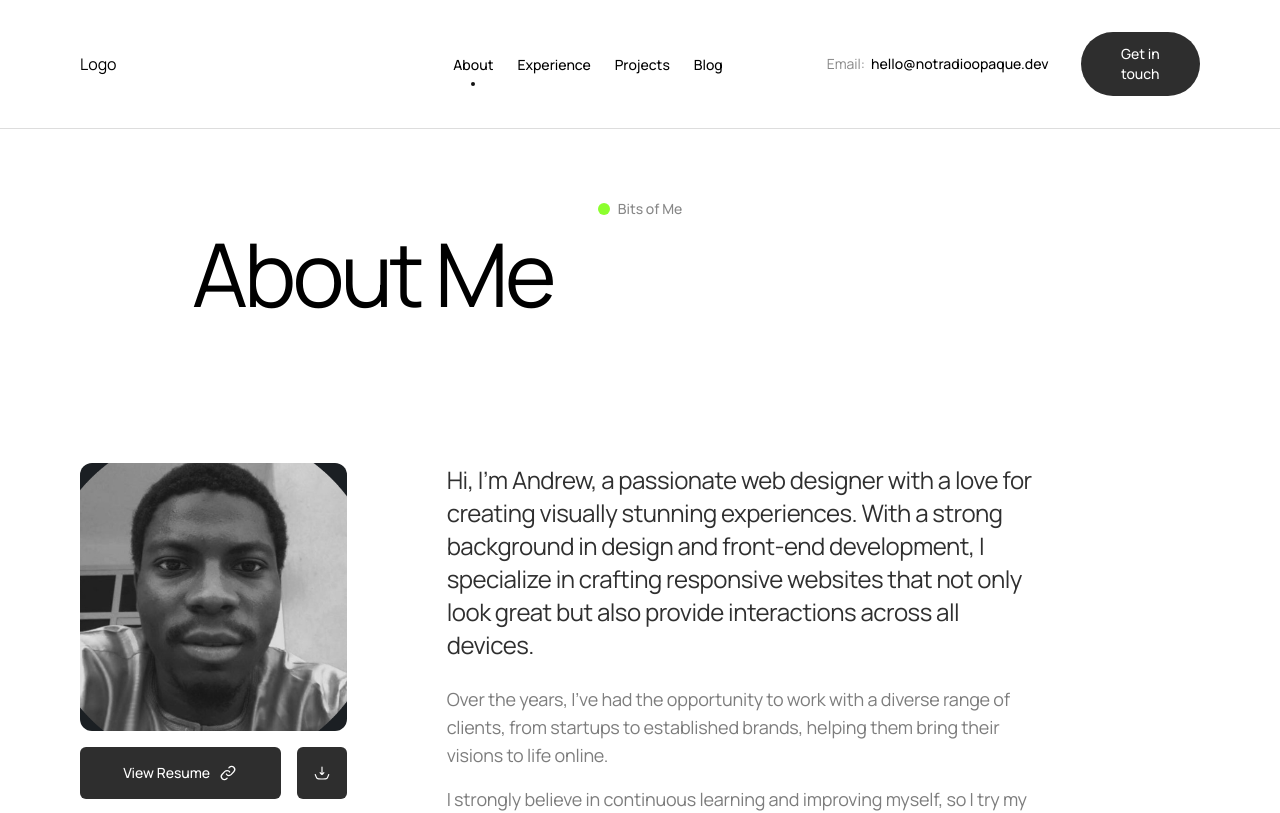
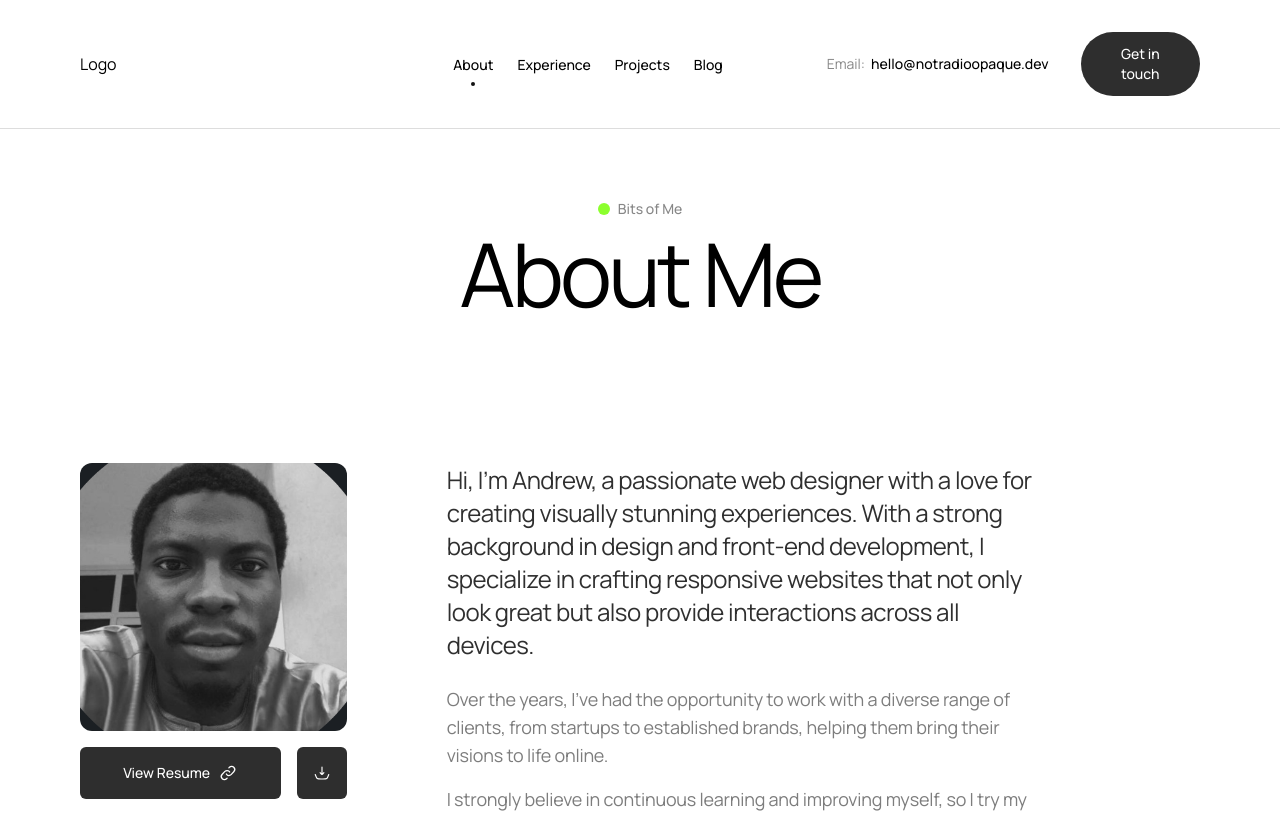
Before and after one commit to notRadioOpaque/heyismail.xyz, a SvelteKit app: page /about in a window 1280 px wide. Shown: the top 813 px of the page. Built offline with nearby package versions, Linux system fonts and the light colour scheme.

Commit message:
:art: updated About section text alignment for improved visual appeal and consistency by changing the class to center the text, enhancing overall readability across different screen sizes.

```diff
--- a/src/routes/about/+page.svelte
+++ b/src/routes/about/+page.svelte
@@ -42,7 +42,7 @@
 
 		<p
 			bind:this={heroText}
-			class="mx-auto text-[36px] leading-[45px] tracking-[-0.7px] md:w-[70%] md:text-[88px]
+			class="mx-auto text-center text-[36px] leading-[45px] tracking-[-0.7px] md:w-[70%] md:text-[88px]
 			md:leading-[92px] md:tracking-[-3.7px]"
 		>
 			About Me
```
